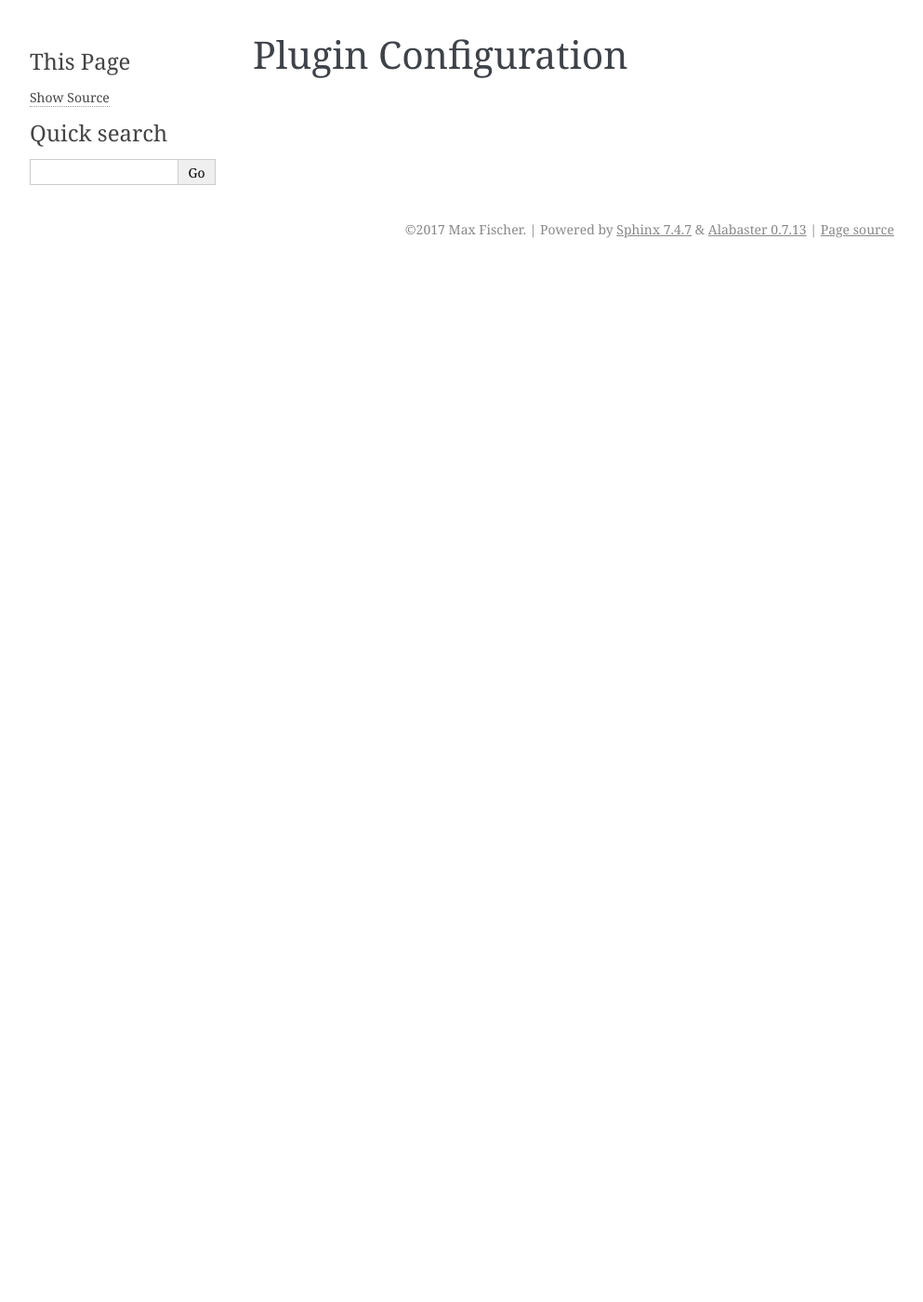
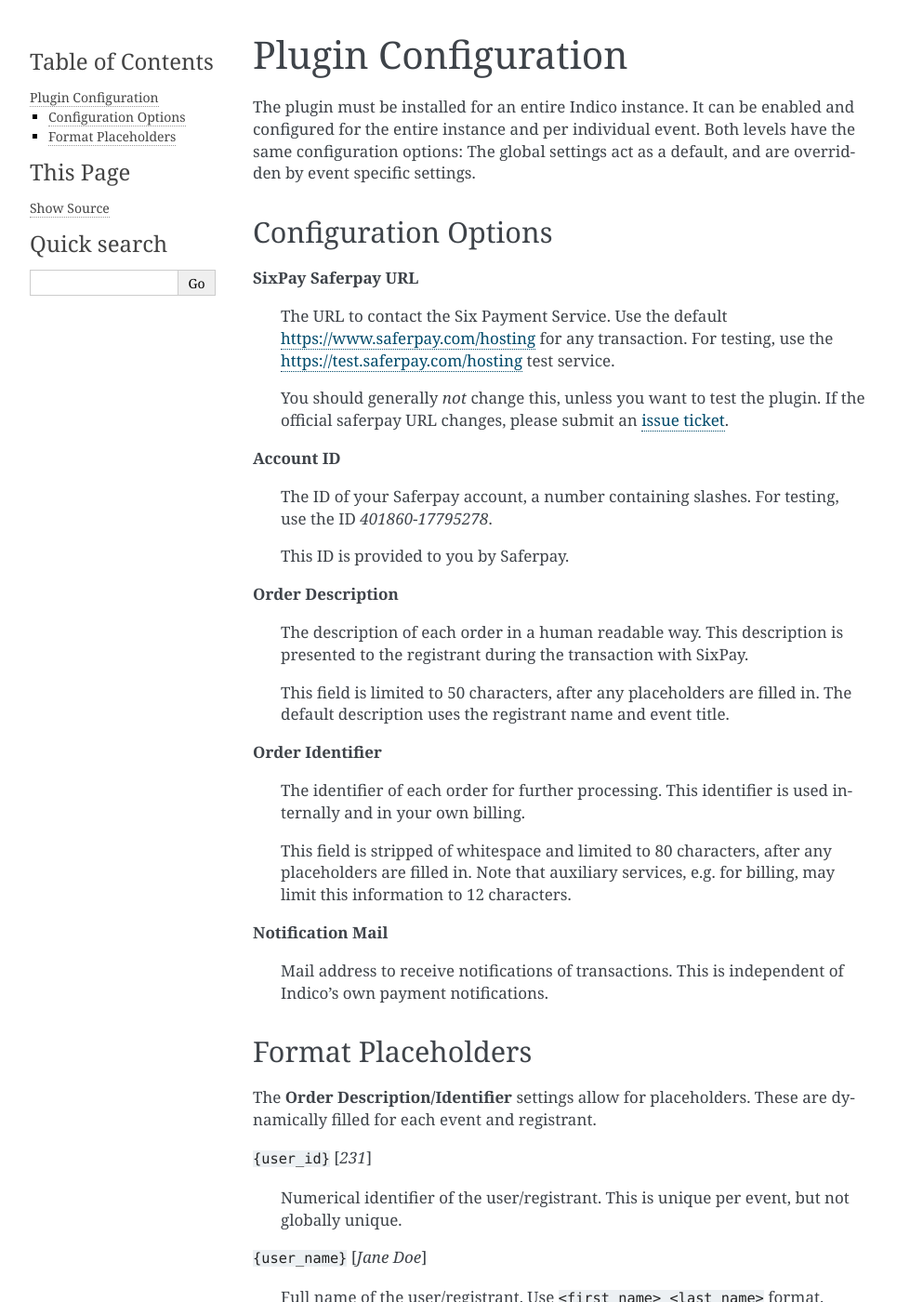
Before and after one commit to maxfischer2781/indico_sixpay, a Sphinx documentation site: the page built from docs/source/configuration.rst, in a window 1280 px wide and 1400 px high. Shown: the whole window at 93% size, without its empty margins (148-1141 px from the left). Built offline with Sphinx 7.4.7, drawn with Linux system fonts in a browser that asks for light colours; formulas are drawn with MathJax 3; pages that are not in the unit, such as notebooks, are missing from menus; some of the changed text lies outside the part shown.

Commit message:
added configuration documentation

```diff
--- a/docs/source/configuration.rst
+++ b/docs/source/configuration.rst
@@ -1,2 +1,95 @@
 Plugin Configuration
 ====================
+
+The plugin must be installed for an entire Indico instance.
+It can be enabled and configured for the entire instance and per individual event.
+Both levels have the same configuration options:
+The global settings act as a default, and are overridden by event specific settings.
+
+Configuration Options
+---------------------
+
+**SixPay Saferpay URL**
+
+    The URL to contact the Six Payment Service.
+    Use the default https://www.saferpay.com/hosting for any transaction.
+    For testing, use the https://test.saferpay.com/hosting test service.
+
+    You should generally *not* change this, unless you want to test the plugin.
+    If the official saferpay URL changes, please submit an `issue ticket`_.
+
+**Account ID**
+
+  The ID of your Saferpay account, a number containing slashes.
+  For testing, use the ID `401860-17795278`.
+
+  This ID is provided to you by Saferpay.
+
+**Order Description**
+
+  The description of each order in a human readable way.
+  This description is presented to the registrant during the transaction with SixPay.
+
+  This field is limited to 50 characters, after any placeholders are filled in.
+  The default description uses the registrant name and event title.
+
+**Order Identifier**
+
+  The identifier of each order for further processing.
+  This identifier is used internally and in your own billing.
+
+  This field is stripped of whitespace and limited to 80 characters, after any placeholders are filled in.
+  Note that auxiliary services, e.g. for billing, may limit this information to 12 characters.
+
+**Notification Mail**
+
+  Mail address to receive notifications of transactions.
+  This is independent of Indico's own payment notifications.
+
+Format Placeholders
+-------------------
+
+The **Order Description/Identifier** settings allow for placeholders.
+These are dynamically filled for each event and registrant.
+
+``{user_id}`` [`231`]
+
+  Numerical identifier of the user/registrant.
+  This is unique per event, but not globally unique.
+
+``{user_name}`` [`Jane Doe`]
+
+  Full name of the user/registrant.
+  Use ``<first name> <last name>`` format.
+
+``{user_firstname}`` [`Jane`]
+
+  First name of the user/registrant.
+
+``{user_lastname}`` [`Doe`]
+
+  Last name of the user/registrant.
+
+``{event_id}`` [`18`]
+
+  Numerical identifier of the event.
+  This is globally unique.
+
+``{event_title}`` [`My Conference`]
+
+  Full title of the event.
+
+``{eventuser_id}`` [`e18u231`]
+
+  A globally unique identifier for both the event and user.
+
+Placeholders use the `Format String Syntax`_ of Python.
+For example, `{event_title:.6}` is replaced with the first six characters of the event title.
+
+Note that both fields taking placeholders have a maximum size.
+Since a template cannot be validated exactly, size validation assumes a reasonable but short input.
+In practice, fields may be silently shortened after formatting with long input.
+
+.. _issue ticket: https://github.com/maxfischer2781/indico_sixpay/pulls
+
+.. _Format String Syntax: https://docs.python.org/3/library/string.html#formatstrings
```
Also changed, not shown: 1 other file.
